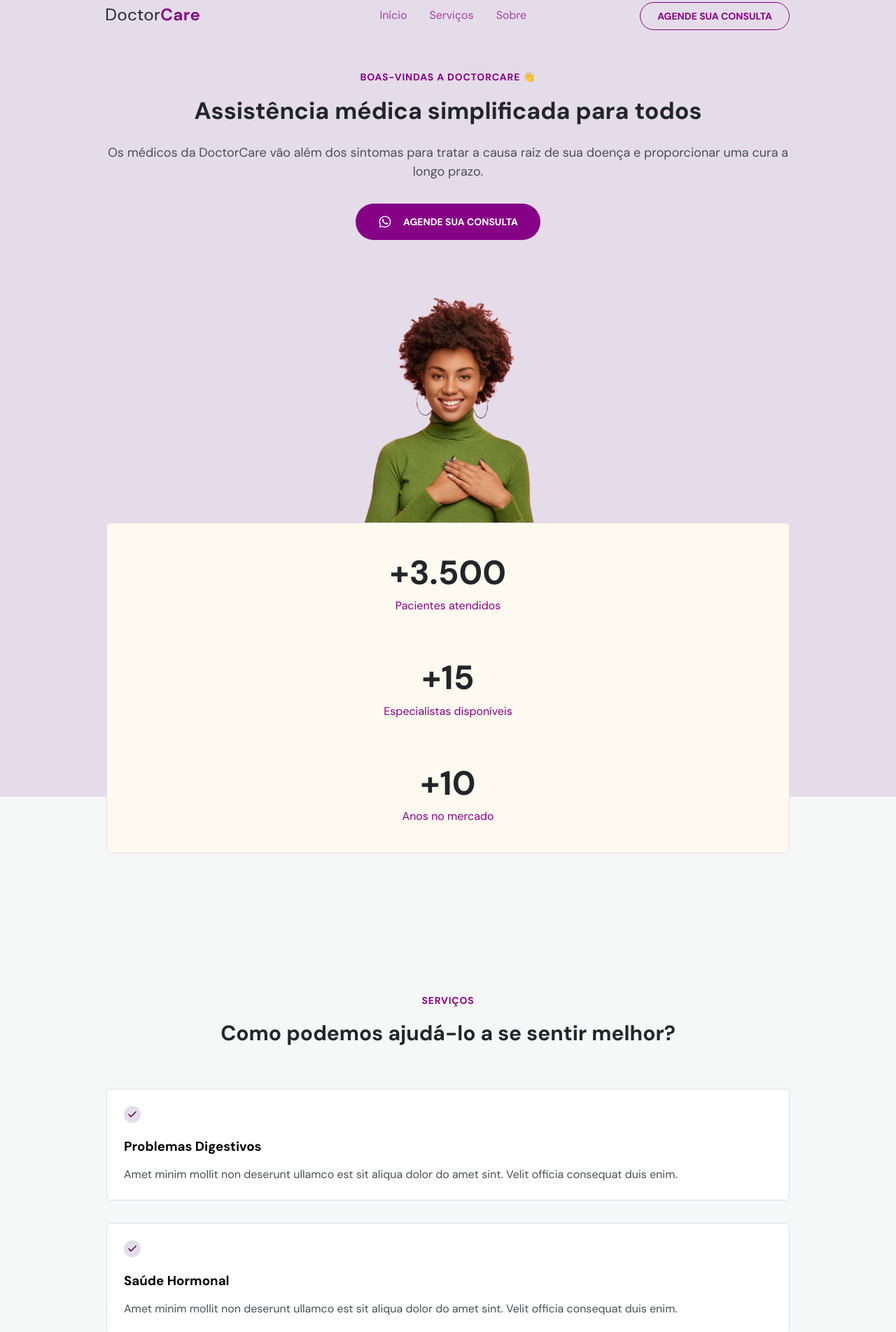
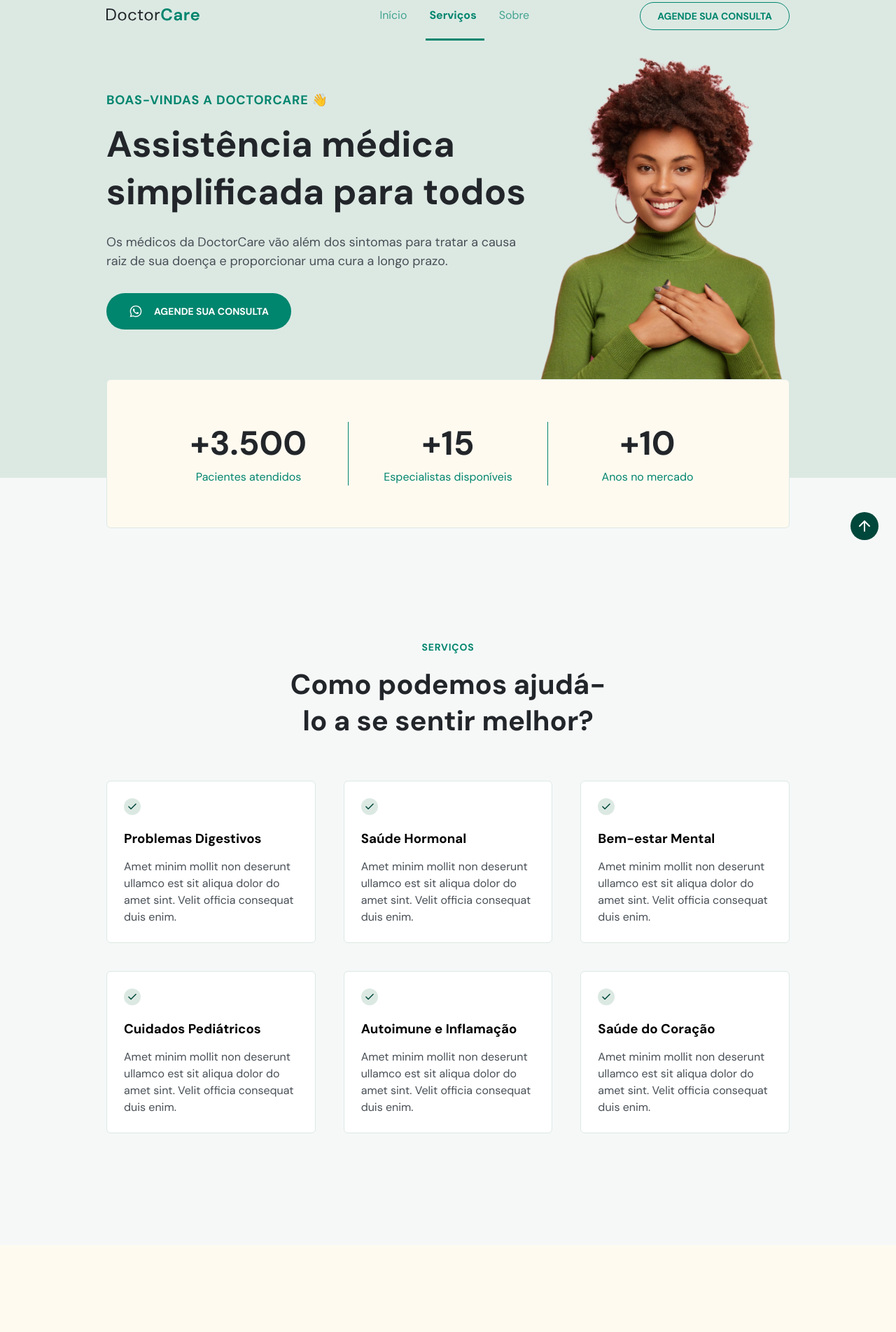
Before and after one commit to henriquemsleal/Rocketseat_NLW8-Origin, a plain HTML site: page index.html in a window 1280 px wide. Shown: the part 13-1917 px from the top of the page at 70% size. Drawn offline with nearby package versions, Linux system fonts and the light colour scheme.

Commit message:
Stage 5 part 2

```diff
--- a/index.html
+++ b/index.html
@@ -15,6 +15,7 @@
     />
   </head>
   <body onscroll="onScroll()">
+    <div id="body">
       <nav id="navigation">
         <div class="wrapper">
           <a class="logo" href="#home">
@@ -213,6 +214,7 @@
 
       <section id="home">
         <div class="wrapper">
+          <div class="col-a">
             <header>
               <h4>BOAS-VINDAS A DOCTORCARE 👋</h4>
               <h1>Assistência médica simplificada para todos</h1>
@@ -261,9 +263,12 @@
                 </svg>
                 Agende sua consulta
               </a>
+            </div>
+          </div>
+          <div class="col-b">
             <img
               src="/assets/mulher-negra-sorrindo-com-moleton-verde-e-maos-no-peito.png"
-            alt="Mulher negra com moleton verde e mãos no peito"
+              alt="Mulher negra sorrindo, vestindo moleton verde e com suas mãos no peito"
             />
           </div>
           <div class="stats">
@@ -310,8 +315,8 @@
                 </svg>
                 <h3>Problemas Digestivos</h3>
                 <p>
-                Amet minim mollit non deserunt ullamco est sit aliqua dolor do amet sint. Velit
-                officia consequat duis enim.
+                  Amet minim mollit non deserunt ullamco est sit aliqua dolor do amet sint.
+                  Velit officia consequat duis enim.
                 </p>
               </div>
               <div class="card">
@@ -333,8 +338,8 @@
                 </svg>
                 <h3>Saúde Hormonal</h3>
                 <p>
-                Amet minim mollit non deserunt ullamco est sit aliqua dolor do amet sint. Velit
-                officia consequat duis enim.
+                  Amet minim mollit non deserunt ullamco est sit aliqua dolor do amet sint.
+                  Velit officia consequat duis enim.
                 </p>
               </div>
               <div class="card">
@@ -356,8 +361,8 @@
                 </svg>
                 <h3>Bem-estar Mental</h3>
                 <p>
-                Amet minim mollit non deserunt ullamco est sit aliqua dolor do amet sint. Velit
-                officia consequat duis enim.
+                  Amet minim mollit non deserunt ullamco est sit aliqua dolor do amet sint.
+                  Velit officia consequat duis enim.
                 </p>
               </div>
               <div class="card">
@@ -379,8 +384,8 @@
                 </svg>
                 <h3>Cuidados Pediátricos</h3>
                 <p>
-                Amet minim mollit non deserunt ullamco est sit aliqua dolor do amet sint. Velit
-                officia consequat duis enim.
+                  Amet minim mollit non deserunt ullamco est sit aliqua dolor do amet sint.
+                  Velit officia consequat duis enim.
                 </p>
               </div>
               <div class="card">
@@ -402,8 +407,8 @@
                 </svg>
                 <h3>Autoimune e Inflamação</h3>
                 <p>
-                Amet minim mollit non deserunt ullamco est sit aliqua dolor do amet sint. Velit
-                officia consequat duis enim.
+                  Amet minim mollit non deserunt ullamco est sit aliqua dolor do amet sint.
+                  Velit officia consequat duis enim.
                 </p>
               </div>
               <div class="card">
@@ -425,8 +430,8 @@
                 </svg>
                 <h3>Saúde do Coração</h3>
                 <p>
-                Amet minim mollit non deserunt ullamco est sit aliqua dolor do amet sint. Velit
-                officia consequat duis enim.
+                  Amet minim mollit non deserunt ullamco est sit aliqua dolor do amet sint.
+                  Velit officia consequat duis enim.
                 </p>
               </div>
             </div>
@@ -436,19 +441,23 @@
 
       <section id="about">
         <div class="wrapper">
+          <div class="col-a">
             <header>
               <h4>Sobre nós</h4>
               <h2>Entenda quem somos e porque existimos</h2>
             </header>
             <div class="content">
               <p>
-            Lorem ipsum dolor sit amet consectetur adipisicing elit. Temporibus dolorum dolore
-            autem ipsum expedita repellendus recusandae aut modi rem tempora earum vitae, non,
-            voluptatibus commodi sequi, inventore vel facilis ipsa! Lorem ipsum dolor sit, amet
-            consectetur adipisicing elit. Explicabo consectetur ducimus quaerat similique
-            tenetur illo voluptatibus, dolore commodi temporibus labore sit natus voluptas
-            officiis nemo at dicta ad incidunt rem.
+                Lorem ipsum dolor sit amet consectetur adipisicing elit. Temporibus dolorum
+                dolore autem ipsum expedita repellendus recusandae aut modi rem tempora earum
+                vitae, non, voluptatibus commodi sequi, inventore vel facilis ipsa! Lorem ipsum
+                dolor sit, amet consectetur adipisicing elit. Explicabo consectetur ducimus
+                quaerat similique tenetur illo voluptatibus, dolore commodi temporibus labore
+                sit natus voluptas officiis nemo at dicta ad incidunt rem.
               </p>
+            </div>
+          </div>
+          <div class="col-b">
             <img
               src="assets/doutor-feliz-segurando-prancheta-com-pacientes.png"
               alt="Doutor feliz, segurando prancheta, com pacientes"
@@ -459,6 +468,7 @@
 
       <section id="contact">
         <div class="wrapper">
+          <div class="col-a">
             <header>
               <h2>Entre em contato com a gente</h2>
             </header>
@@ -530,6 +540,9 @@
                 </svg>
                 Agende sua consulta</a
               >
+            </div>
+          </div>
+          <div class="col-b">
             <img
               src="assets/homem-negro-com-moletom-bege-mexendo-no-celular.png"
               alt="Homem negro com moletom bege, mexendo no celular"
@@ -538,8 +551,9 @@
         </div>
       </section>
 
-    <footer>
+      <footer id="footer">
         <div class="wrapper">
+          <div class="col-a">
             <a class="logo" href="#home">
               <svg
                 width="133"
@@ -594,6 +608,8 @@
               ©2022 DoctorCare. <br />
               Todos os direitos reservados.
             </p>
+          </div>
+          <div class="col-b">
             <ul class="social-links">
               <li>
                 <a target="_blank" href="https://instagram.com/usuario">
@@ -675,6 +691,7 @@
               </li>
             </ul>
           </div>
+        </div>
       </footer>
 
       <a id="backToTopButton" href="#home">
@@ -702,7 +719,7 @@
           />
         </svg>
       </a>
-
+    </div>
     <!-- ScrollReaveal Lib -->
     <script src="https://unpkg.com/scrollreveal"></script>
     <script src="main.js"></script>
--- a/main.js
+++ b/main.js
@@ -4,9 +4,32 @@ const backToTopButton = document.getElementById('backToTopButton');
 window.addEventListener('scroll', onScroll);
 onScroll();
 function onScroll() {
-  // console.log(scrollY);
+  // console.log(`scrollY: ${scrollY}`);
   showNavOnScroll();
   showBackToTopButtonOnScroll();
+  activateMenuAtCurrentSection(home);
+  activateMenuAtCurrentSection(services);
+  activateMenuAtCurrentSection(about);
+  activateMenuAtCurrentSection(contact);
+}
+
+function activateMenuAtCurrentSection(section) {
+  const targetLine = scrollY + innerHeight / 2;
+  const sectionTop = section.offsetTop;
+  const sectionHeight = section.offsetHeight;
+  const sectionTopReacheOrPassedTargetLine = targetLine >= sectionTop;
+  // console.log(sectionTopReacheOrPassedTargetLine);
+  const sectionEndsAt = sectionTop + sectionHeight;
+  const sectionEndPassedTargetLine = sectionEndsAt <= targetLine;
+  const sectionBoundaries = sectionTopReacheOrPassedTargetLine && !sectionEndPassedTargetLine;
+  const sectionId = section.getAttribute('id');
+  // console.log(sectionId);
+  const menuElement = document.querySelector(`.menu a[href*=${sectionId}]`);
+  // console.log(menuElement);
+  menuElement.classList.remove('active');
+  if (sectionBoundaries) {
+    menuElement.classList.add('active');
+  }
 }
 
 function showNavOnScroll() {
@@ -21,6 +44,12 @@ function showBackToTopButtonOnScroll() {
     backToTopButton.classList.add('show');
   } else {
     backToTopButton.classList.remove('show');
+  }
+  if (scrollY > footer.offsetTop - innerHeight) {
+    backToTopButton.classList.remove('show');
+    backToTopButton.classList.add('show2');
+  } else {
+    backToTopButton.classList.remove('show2');
   }
 }
 
--- a/style.css
+++ b/style.css
@@ -7,7 +7,7 @@
 
 :root {
   /* variáveis CSS */
-  --hue: 300;
+  --hue: 170;
   --primary-color: hsl(var(--hue), 100%, 26%);
   --headline: hsl(210, 11%, 15%);
   --paragraph: hsl(210, 9%, 31%);
@@ -315,13 +315,14 @@ body.menu-expanded button path {
   /* width: 37.5rem;
   margin-right: auto;
   margin-left: auto; */
+  padding-block: 0;
   padding-top: calc(4.1rem + var(--nav-height));
 }
 
 #home::before {
   content: '';
   width: 100%;
-  height: calc(108rem + var(--nav-height));
+  height: calc(78% + var(--nav-height));
   background-color: var(--brand-light);
   display: block;
   position: absolute;
@@ -521,13 +522,45 @@ footer .social-links {
   transform: translateY(0);
 }
 
+#backToTopButton.show2 circle {
+  fill: var(--brand-dark);
+}
+
+#backToTopButton.show2 {
+  opacity: 1;
+  visibility: visible;
+  transform: translateY(0);
+}
+
 /* ////// RESPONSIVO ////////////////////////////////*/
 
 @media (min-width: 1024px) {
   /* ////// GERAL ////////////////////////////////// */
+
+  body {
+    overflow: auto;
+  }
+
   .wrapper {
     width: min(102.4rem, 100%);
     display: grid;
+  }
+
+  .col-a {
+    grid-area: A;
+  }
+
+  .col-b {
+    grid-area: B;
+  }
+
+  section {
+    padding-block: 16rem;
+  }
+
+  section header h2 {
+    font-size: 4rem;
+    line-height: 5.2rem;
   }
 
   /* ////// NAVIGATION ///////////////////////////// */
@@ -548,6 +581,10 @@ footer .social-links {
     background-color: initial;
     filter: initial;
   }
+
+  /* section#services {
+    padding: 0;
+  } */
 
   nav#navigation .close-menu,
   nav#navigation .open-menu,
@@ -650,4 +687,122 @@ footer .social-links {
   }
 
   /* ////// HOME /////////////////////////////////// */
+
+  /* #home::before {
+    height: calc(72% + var(--nav-height));
+  } */
+
+  #home {
+    padding-top: var(--nav-height);
+  }
+
+  #home .wrapper {
+    grid-template-columns: 60.5rem 1fr;
+    grid-template-areas: 'A B' 'C C';
+  }
+  #home .wrapper .col-a {
+    text-align: left;
+    align-self: center;
+  }
+
+  #home .wrapper .col-a h1 {
+    font-size: 5.2rem;
+  }
+
+  #home .wrapper .col-a h4 {
+    font-size: 1.8rem;
+  }
+
+  #home .wrapper .stats {
+    grid-area: C;
+    flex-direction: row;
+    padding: 6rem;
+    gap: 0;
+  }
+
+  #home .wrapper .stats .stat {
+    flex: 1;
+  }
+
+  #home .wrapper .stats .stat + .stat {
+    border-left: 1px solid var(--primary-color);
+  }
+
+  #home .wrapper .col-a .button {
+    margin: 0;
+  }
+
+  #home .wrapper img {
+    width: 42rem;
+  }
+
+  /* ////// SERVICES /////////////////////////////// */
+
+  #services h2 {
+    width: 47rem;
+    margin-inline: auto;
+  }
+
+  #services .cards {
+    flex-direction: row;
+    flex-wrap: wrap;
+    gap: 4rem;
+  }
+
+  #services .card {
+    width: 30%;
+    flex-grow: 1;
+  }
+
+  /* ////// ABOUT ////////////////////////////////// */
+
+  #about .wrapper {
+    grid-template-columns: 48rem 1fr;
+    grid-template-areas: 'B A';
+    gap: 6.7rem;
+  }
+
+  #about .col-a {
+    align-self: center;
+  }
+
+  #about .content p {
+    margin-bottom: 0;
+  }
+
+  /* ////// CONTACT //////////////////////////////// */
+
+  #contact .wrapper {
+    grid-template-columns: 1fr 52rem;
+    grid-template-areas: 'A B';
+    gap: 4.7rem;
+  }
+
+  #contact .col-a h2 {
+    width: 40.4rem;
+  }
+
+  /* ////// FOOTER ///////////////////////////////// */
+
+  footer {
+    padding-block: 8rem;
+  }
+
+  footer .wrapper {
+    grid-template-columns: 1fr 1fr;
+    grid-template-areas: 'A B';
+  }
+
+  footer .col-a {
+    align-self: center;
+  }
+
+  footer .col-b {
+    align-self: center;
+    justify-self: flex-end;
+  }
+
+  footer p {
+    margin: 0;
+  }
 }
```
Lines whose indentation alone changed are shown as unchanged.
